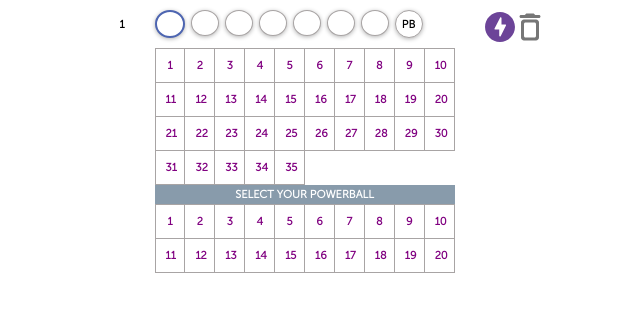
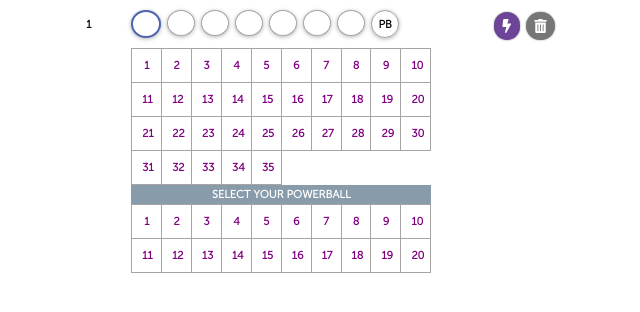
Before and after one commit to nathan-collins/lotto-selection, a React (Create React App) app: page / in a window 1280 px wide. Shown: the top 312 px of the page, without its empty margins (308-948 px from the left). Built offline with nearby package versions, Linux system fonts and the light colour scheme.

Commit message:
Tidy up the icons

```diff
--- a/package.json
+++ b/package.json
@@ -3,6 +3,9 @@
   "version": "0.1.0",
   "private": true,
   "dependencies": {
+    "@fortawesome/fontawesome-svg-core": "^1.2.22",
+    "@fortawesome/free-solid-svg-icons": "^5.10.2",
+    "@fortawesome/react-fontawesome": "^0.1.4",
     "@material-ui/core": "^4.4.0",
     "@material-ui/icons": "^4.0.1",
     "@material-ui/styles": "^4.3.3",
@@ -12,6 +15,7 @@
     "prop-types": "^15.7.2",
     "react": "^16.9.0",
     "react-dom": "^16.9.0",
+    "react-fontawesome": "^1.6.1",
     "react-scripts": "3.1.1",
     "react-test-renderer": "^16.9.0",
     "test-utils": "^1.1.1"
--- a/src/components/App.css
+++ b/src/components/App.css
@@ -9,24 +9,33 @@
 }
 
 .offline-icon {
-  fill: #6c4498 !important;
+  background: #6c4498;
+  border-radius: 50px;
+  box-shadow: 0px 0px 2px #888;
+  padding: 0.5em 0.6em;
+  color: #ffffff;
+  font-size: 14px;
 }
 
 .delete-icon {
-  fill: #767676 !important;
+  background: #767676;
+  border-radius: 50px;
+  box-shadow: 0px 0px 2px #888;
+  padding: 0.5em 0.6em;
+  color: #ffffff;
+  font-size: 14px;
 }
 
 .scale-icon {
-  padding: 3px;
-  transform: scale(1.5);
+  margin: 0 3px;
 }
 
 #increment {
-  padding: 18px 30px;
+  padding: 18px 40px;
 }
 
 #icons {
-  padding: 12px 30px;
+  padding: 12px 60px;
 }
 
 @keyframes App-logo-spin {
--- a/src/components/App.js
+++ b/src/components/App.js
@@ -3,6 +3,8 @@ import './App.css';
 
 import Delete from '@material-ui/icons/DeleteOutlineRounded';
 import OfflineBolt from '@material-ui/icons/OfflineBoltRounded';
+import { FontAwesomeIcon } from '@fortawesome/react-fontawesome';
+import { faTrashAlt, faBolt } from '@fortawesome/free-solid-svg-icons';
 import NumbersSelection from './NumbersSelection';
 import NumbersList from './NumbersList';
 
@@ -86,8 +88,12 @@ function App() {
         />
       </section>
       <section id="icons">
-        <OfflineBolt className="scale-icon offline-icon" onClick={fetchResults} />
-        <Delete className="scale-icon delete-icon" onClick={removeResults} />
+        <FontAwesomeIcon icon={faBolt} className="scale-icon offline-icon" onClick={fetchResults} />
+        <FontAwesomeIcon
+          icon={faTrashAlt}
+          className="scale-icon delete-icon"
+          onClick={removeResults}
+        />
       </section>
     </div>
   );
```
Also changed, not shown: src/assets/images/bin.png (added), 1 other file (tests, documents, lock files or other folders).
